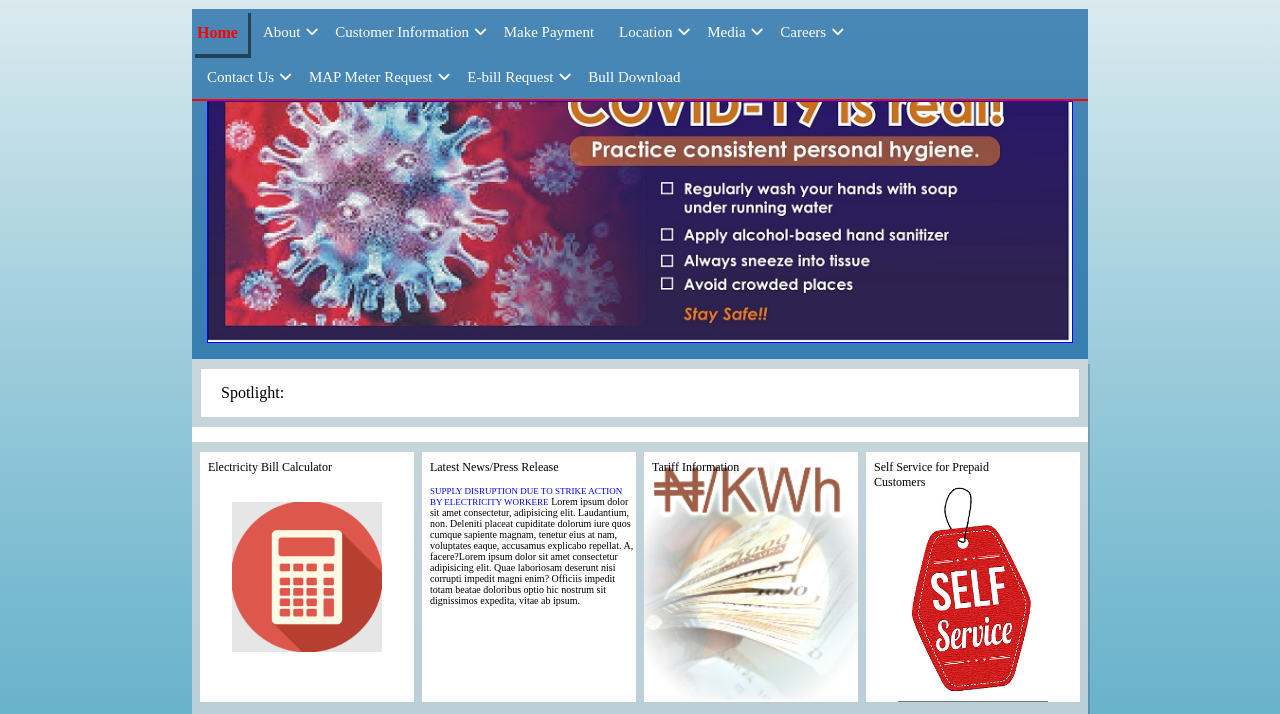
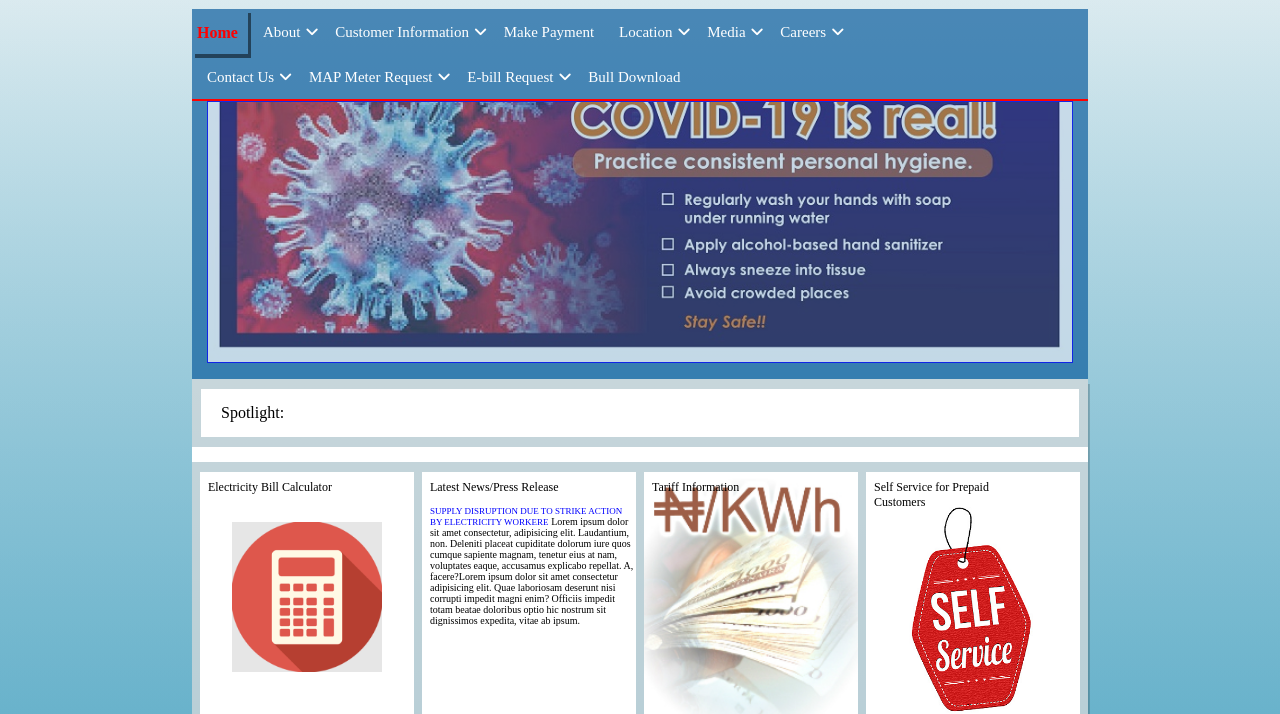
Before and after one commit to frace-engineering/clone-project, a plain HTML site: page index.html in a window 1280 px wide. Shown: the part 77-791 px from the top of the page. Drawn offline with Linux system fonts and the light colour scheme.

Commit message:
checking for images

```diff
--- a/index.css
+++ b/index.css
@@ -15,7 +15,7 @@ body{
     margin:0 auto;
 }
 .heading{
-    height:350px;
+    height:370px;
     background-color: rgba(13, 95, 158, 0.7);
 }
 .home{
@@ -70,12 +70,11 @@ li{
     height:2px;
 }
 .slid-in-image{
-    height:240px;
+    height:260px;
     margin: 0px 15px 0px 15px;
     border:1px solid blue;
-    opacity:1;
-    background-color: green;
-    background-image: url("covid19.png");
+    opacity:.7;
+    background-image: url("covid-white.png");
     background-size:100%;
     background-repeat:no-repeat;
     background-position: bottom;
@@ -126,7 +125,6 @@ span{
 }
 .inner{
     height:155px;
-    background-color: purple;
     background-image: url("third-party.png");
     background-size:100%;
     background-repeat:no-repeat;
@@ -157,8 +155,3 @@ span{
     background-repeat:no-repeat;
     background-position: bottom;
 }
-
-.down-drop{
-    display:none;
-    background-color: blue;
-}
```
Also changed, not shown: covid-white.PNG (added), eedc-connect.PNG (added), metering-program.PNG (added), nmmp.PNG (added), whistle.PNG (added).
